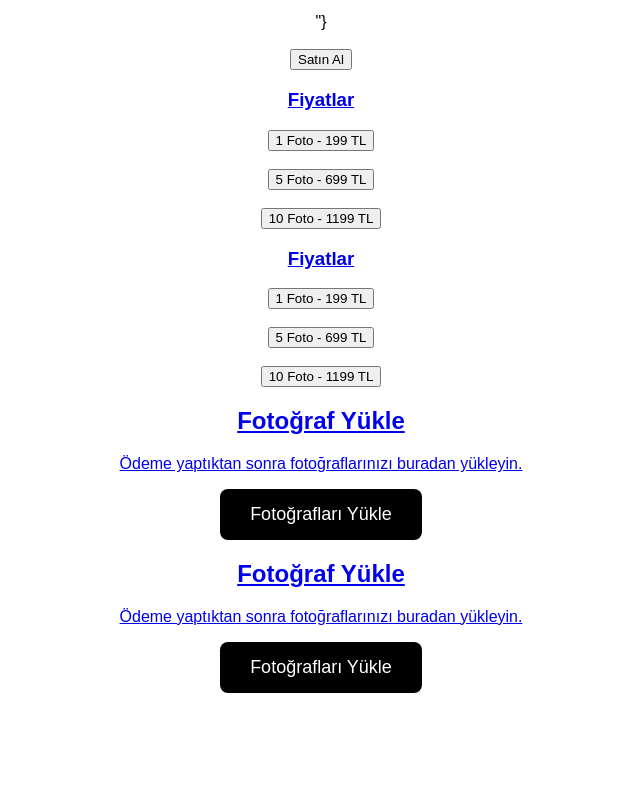
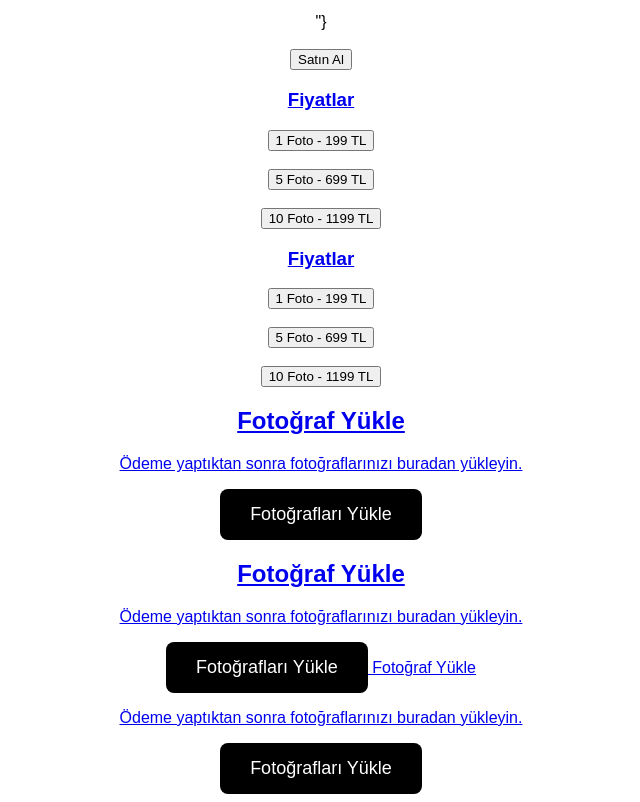
Before and after one commit to fireworkfire07-sketch/hotel-ai-site, a plain HTML site: page index.html in a window 1280 px wide. Shown: the part 130-932 px from the top of the page, without its empty margins (319-959 px from the left). Before the commit the page ends 831 px from the top, so only its background shows below. Drawn offline with Linux system fonts and the light colour scheme.

Commit message:
Update index.html

```diff
--- a/index.html
+++ b/index.html
@@ -71,4 +71,12 @@
   <button style="padding:15px 30px;font-size:18px;background:black;color:white;border:none;border-radius:8px;">
     Fotoğrafları Yükle
   </button>
-</a
+</ahttps://tally.so/r/Ek8v2X
+<h2>Fotoğraf Yükle</h2>
+<p>Ödeme yaptıktan sonra fotoğraflarınızı buradan yükleyin.</p>
+
+<a href="https://tally.so/r/Ek8v2X" target="_blank">
+  <button style="padding:15px 30px;font-size:18px;background:black;color:white;border:none;border-radius:8px;">
+    Fotoğrafları Yükle
+  </button>
+</a>
```
